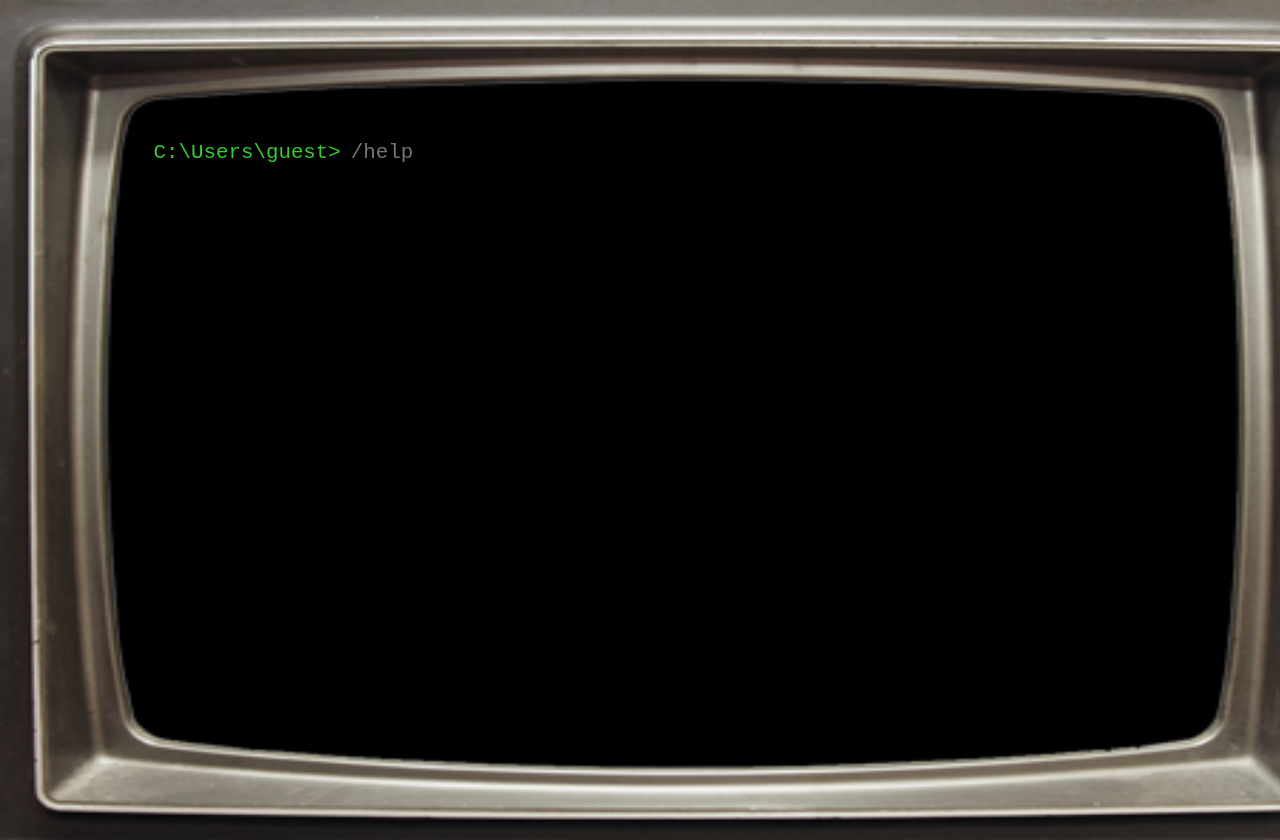
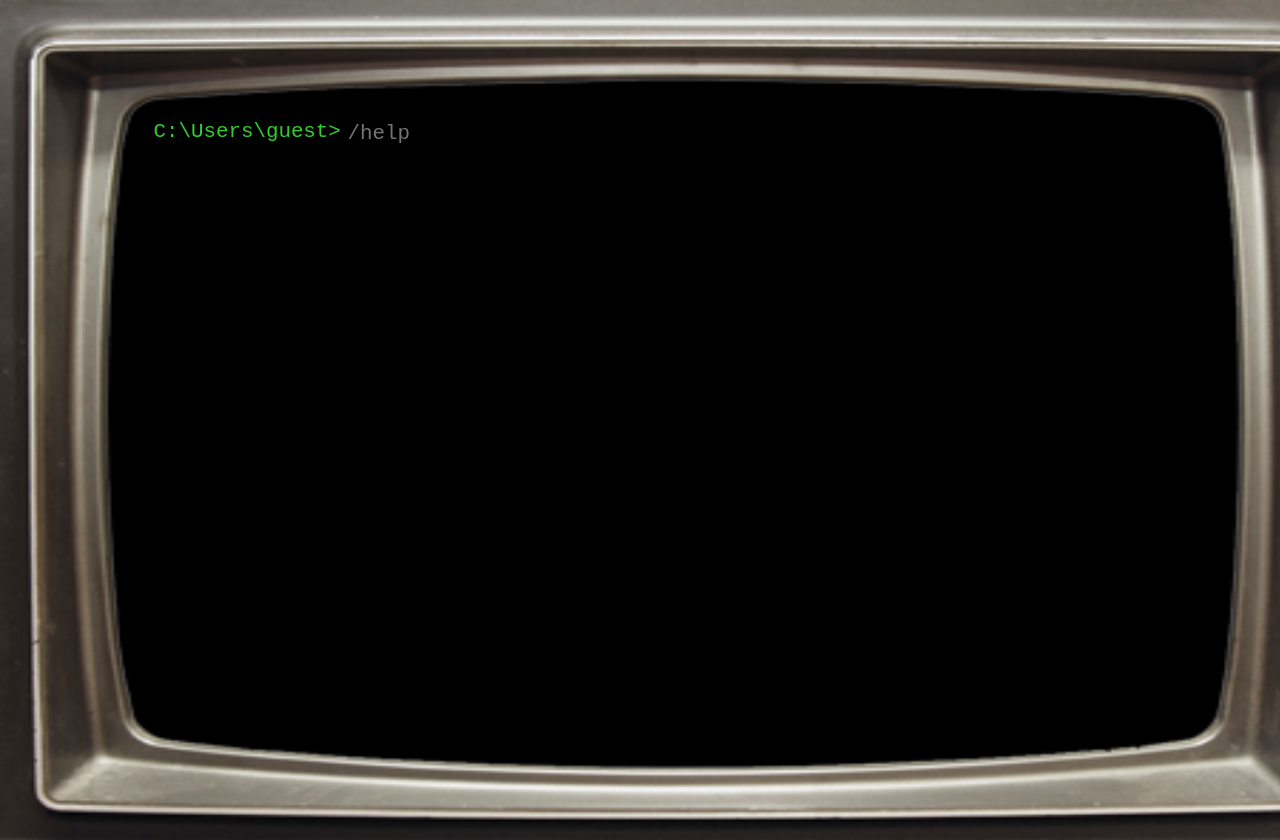
Before and after one commit to jthensley03/PersonalWebApp, a website: page express/index.html in a window 1280 px wide. Shown: the top 840 px of the page. Drawn offline with Linux system fonts and the light colour scheme.

Commit message:
textarea functioning

```diff
--- a/express/index.html
+++ b/express/index.html
@@ -11,7 +11,7 @@
     <div class="divTerminalBody">
       <div class="divTerminalInput">
         <p class="pTerminalInputTextSolid">C:\Users\guest></p>
-        <input id="terminalInput" name="terminalInput" class="inputTerminalInput" type="text" spellcheck="false" placeholder="/help" autofocus/>
+	<textarea id="terminalInput" name="terminalInput" class="inputTerminalInput" type="text" spellcheck="false" placeholder="/help" autofocus/></textarea>
       </div>
     </div>
   </div>
--- a/express/terminal.css
+++ b/express/terminal.css
@@ -17,9 +17,8 @@
 .divTerminalInput {
   position: absolute;
   width: 100%;
-  height: content-fit;
+  height: 100%;
   top: 0;
-  display: inline-flex;
 }
 
 .imgTv {
@@ -45,17 +44,26 @@
   font-family: "Courier New";
   color: #32CD32;
   font-size: 1.3em;
+  position: absolute;
+  top: 0;
+  margin: 0;
 }
 
 .inputTerminalInput {
-  background-color: black;
+  background-color: transparent;
   font-family: "Courier New";
   color: #32CD32;
   font-size: 1.3em;
   z-index: 2;
   border: 0px;
-  position: relative;
-  left: 0.5rem;
+  position: absolute;
+  top: 0;
+  text-indent: 12rem;
+  resize: none;
+  width: 100%;
+  height: 100%;
+  overflow: hidden;
+  margin: 0;
   -webkit-appearance: none;
 }
 .inputTerminalInput:focus {
```
